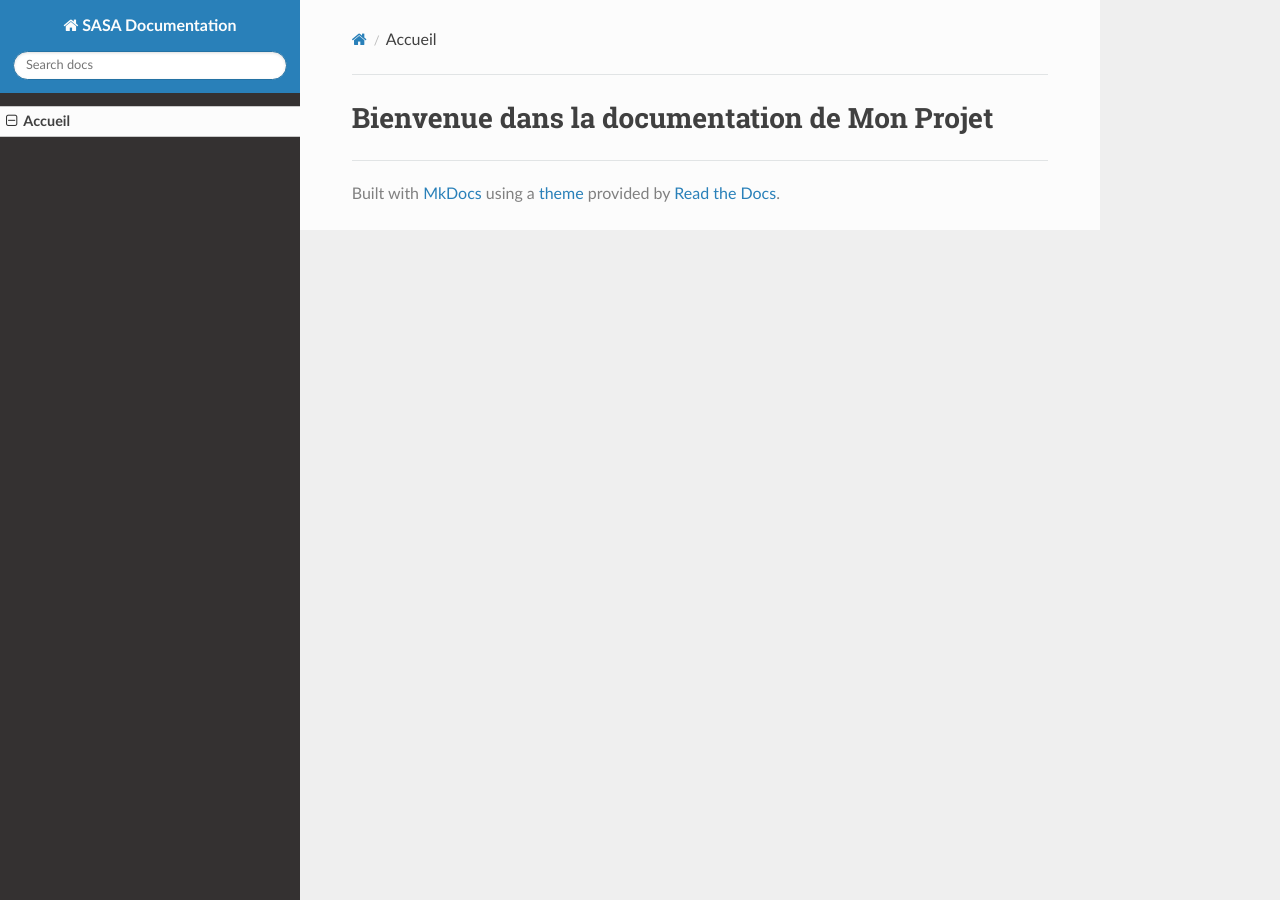
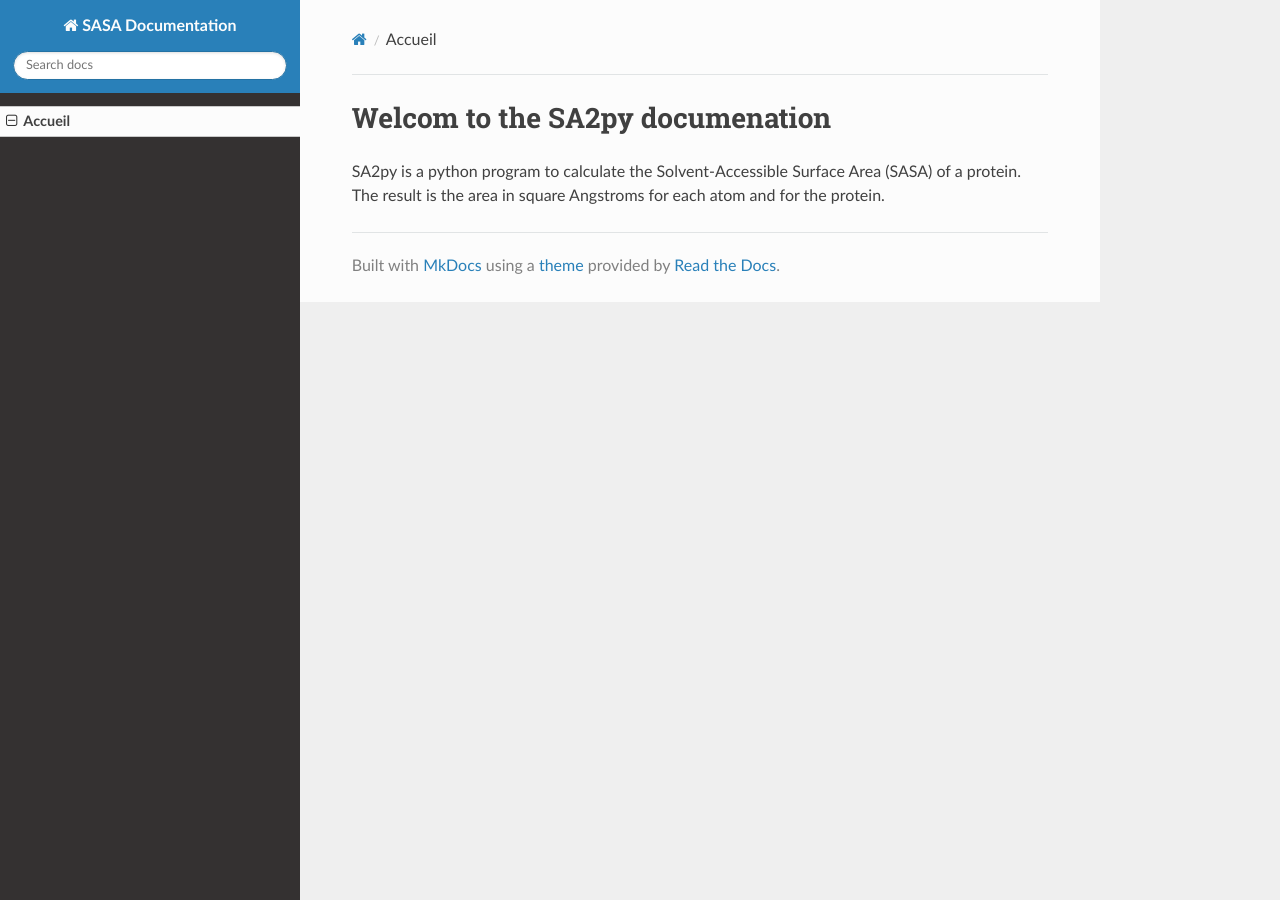
Before and after one commit to ElouanBethuel/SA2py, an MkDocs documentation site: the page built from docs/index.md, in a window 1280 px wide. Built offline with MkDocs 1.6.1, drawn with Linux system fonts in a browser that asks for light colours; nearby versions of some CDN libraries.

Commit message:
Update index.md

```diff
--- a/docs/index.md
+++ b/docs/index.md
@@ -1 +1,4 @@
-# Bienvenue dans la documentation de Mon Projet
+# Welcom to the SA2py documenation
+
+SA2py is a python program to calculate the Solvent-Accessible Surface Area (SASA) of a protein.
+The result is the area in square Angstroms for each atom and for the protein.
```
